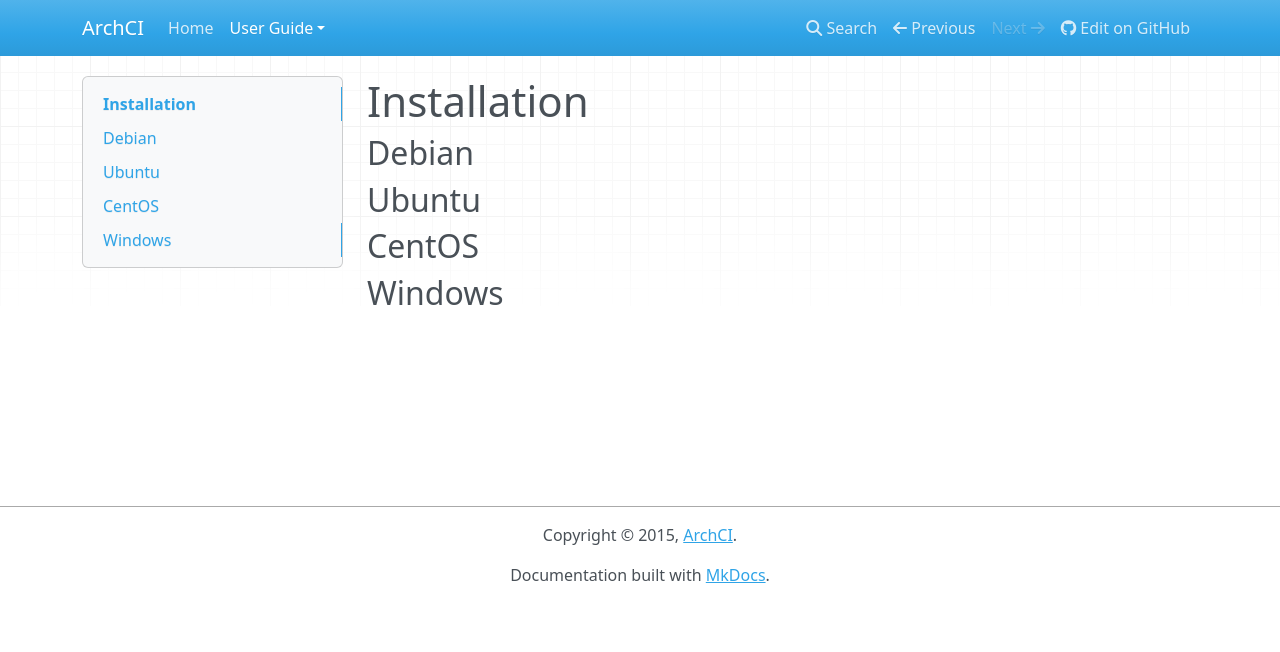
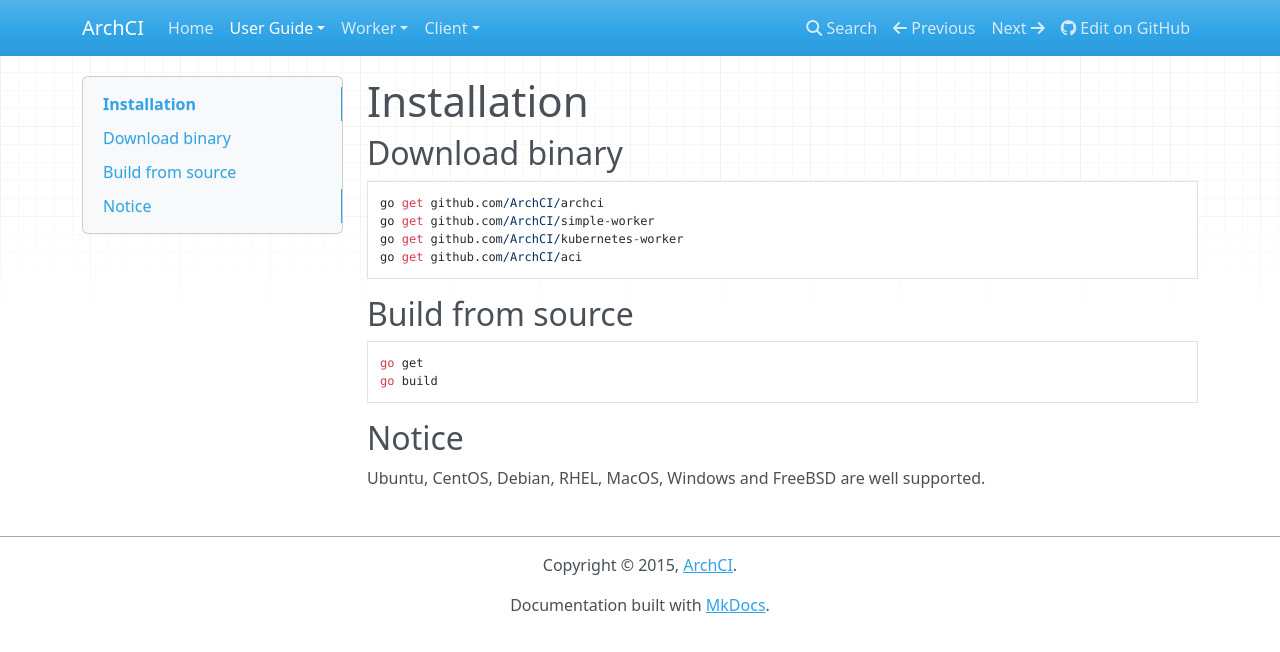
Before and after one commit to ArchCI/docs, an MkDocs documentation site: the page built from en/user_guide/installation.md, in a window 1280 px wide. Shown: the top 652 px of the page. Built offline with MkDocs 1.6.1, drawn with Linux system fonts in a browser that asks for light colours; nearby versions of some CDN libraries; old or Windows-style settings are respelled for this version of MkDocs.

Commit message:
Add worker and client usage

````diff
--- a/en/user_guide/installation.md
+++ b/en/user_guide/installation.md
@@ -1,12 +1,21 @@
 # Installation
 
-## Debian
+## Download binary
 
+```
+go get github.com/ArchCI/archci
+go get github.com/ArchCI/simple-worker
+go get github.com/ArchCI/kubernetes-worker
+go get github.com/ArchCI/aci
+```
 
-## Ubuntu
+## Build from source
 
+```
+go get
+go build
+```
 
-## CentOS
+## Notice
 
-
-## Windows
+Ubuntu, CentOS, Debian, RHEL, MacOS, Windows and FreeBSD are well supported.
--- a/mkdocs.yml
+++ b/mkdocs.yml
@@ -20,3 +20,9 @@ pages:
 
 # User Guide
 - ['user_guide/installation.md', 'User Guide', 'Installation']
+
+# Worker
+- ['worker/usage.md', 'Worker', 'Usage']
+
+# Client
+- ['client/usage.md', 'Client', 'Usage']
````
Also changed, not shown: en/client/usage.md (added, +28 -0 lines), en/worker/usage.md (added, +28 -0 lines).
